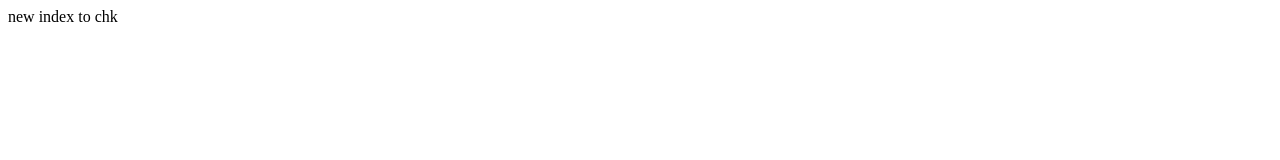
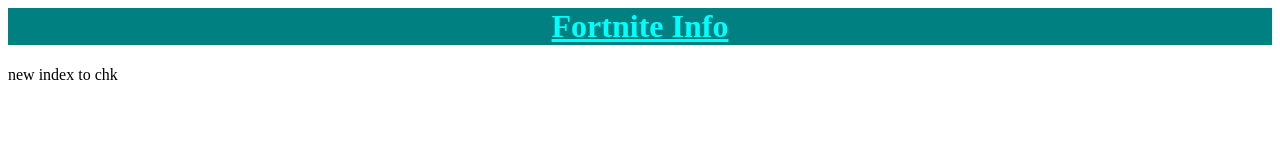
Before and after one commit to Shreyansh-hime/FortniteInfo.github.i, a plain HTML site: page index.html in a window 1280 px wide. Drawn offline with Linux system fonts and the light colour scheme.

Commit message:
Update index.html

```diff
--- a/index.html
+++ b/index.html
@@ -1,4 +1,9 @@
 <html>
+<head>
+<center>
+<h1 style="background-color:teal;color:aqua"><b><u>Fortnite Info</u></b></h1>
+</center>
+ </head>
 <body>
 new index to chk
 </body>
```
